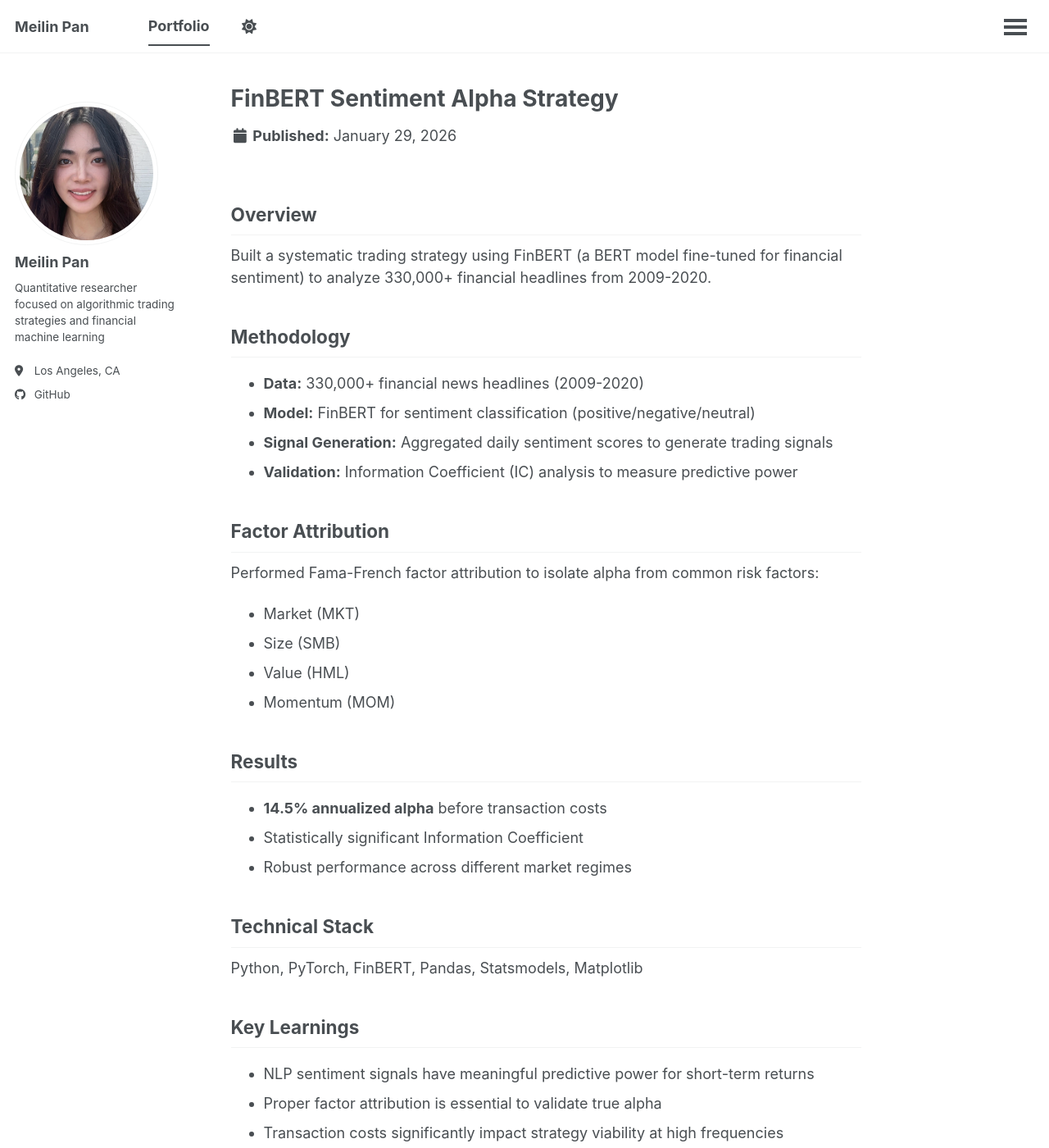
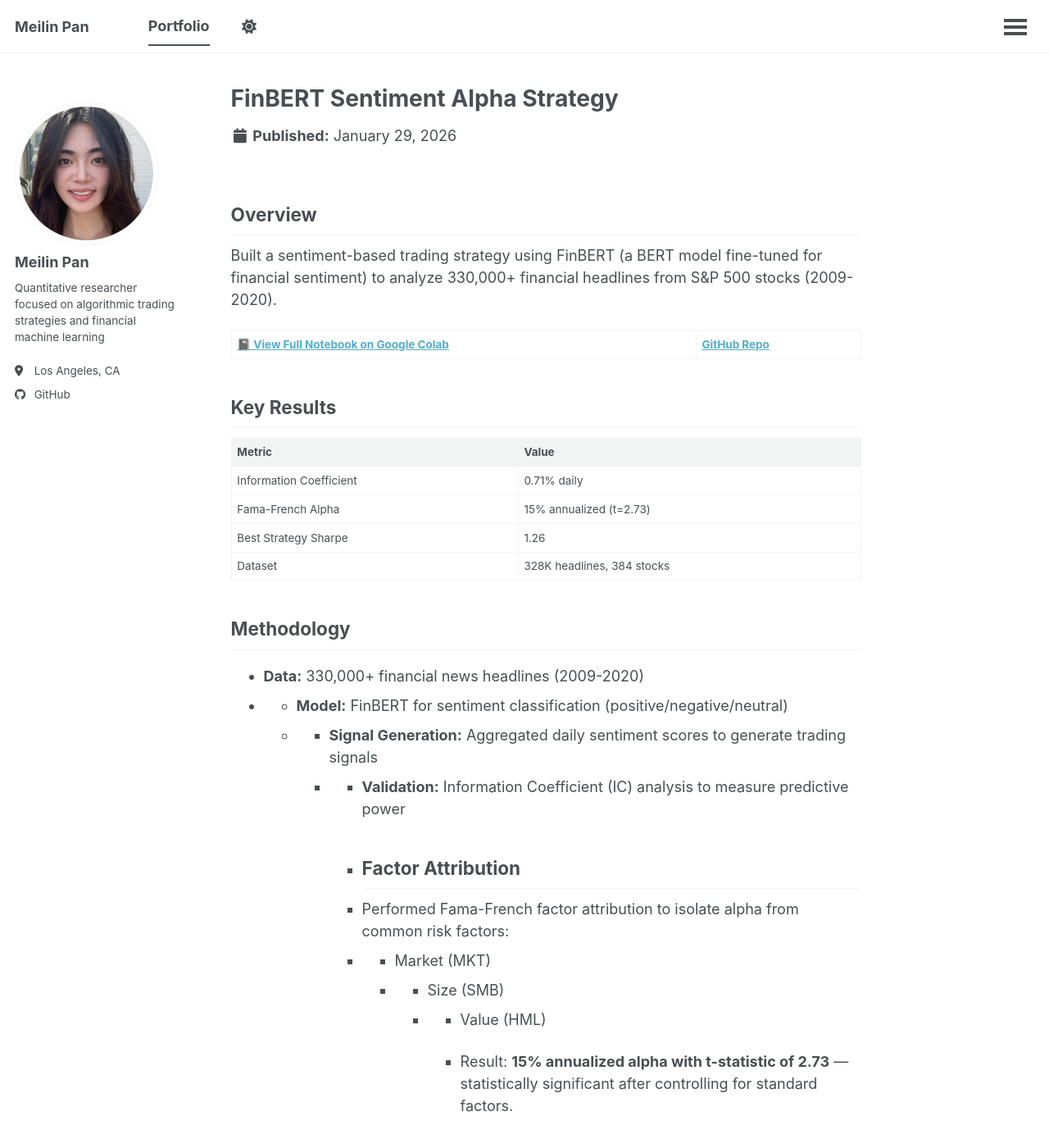
Before and after one commit to MeilinP/MP, a Jekyll site: the page built from _portfolio/sentiment-1-finbert.md, in a window 1280 px wide and 1400 px high. Shown: the whole window at 82% size. Built offline with Jekyll 4.4.1, drawn with Linux system fonts in a browser that asks for light colours; a script that is not in the unit is left out; some of the changed text lies outside the part shown.

Commit message:
Add key metrics and Colab link to FinBERT project

```diff
--- a/_portfolio/sentiment-1-finbert.md
+++ b/_portfolio/sentiment-1-finbert.md
@@ -1,41 +1,52 @@
 ---
 title: "FinBERT Sentiment Alpha Strategy"
-excerpt: "Sentiment-based trading strategy achieving 14.5% annualized alpha using NLP on 330,000+ financial headlines"
+excerpt: "Built sentiment signal achieving **0.71% daily IC**, **15% annualized alpha** (t=2.73), and **Sharpe 1.26** using NLP on 330K+ financial headlines"
 collection: portfolio
 permalink: /portfolio/sentiment-1-finbert/
 ---
 
 ## Overview
 
-Built a systematic trading strategy using FinBERT (a BERT model fine-tuned for financial sentiment) to analyze 330,000+ financial headlines from 2009-2020.
+Built a sentiment-based trading strategy using FinBERT (a BERT model fine-tuned for financial sentiment) to analyze 330,000+ financial headlines from S&P 500 stocks (2009-2020).
+
+**[📓 View Full Notebook on Google Colab](https://colab.research.google.com/drive/1dtA9E8c91v3ZmXNQKlLcIzxOAxW9HL_t)** | **[GitHub Repo](https://github.com/MeilinP/FinBERT_Sentiment_Analysis_on_SP500Constitutes)**
+
+## Key Results
+
+| Metric | Value |
+|--------|-------|
+| Information Coefficient | 0.71% daily |
+| Fama-French Alpha | 15% annualized (t=2.73) |
+| Best Strategy Sharpe | 1.26 |
+| Dataset | 328K headlines, 384 stocks |
 
 ## Methodology
 
 - **Data:** 330,000+ financial news headlines (2009-2020)
-- **Model:** FinBERT for sentiment classification (positive/negative/neutral)
-- **Signal Generation:** Aggregated daily sentiment scores to generate trading signals
-- **Validation:** Information Coefficient (IC) analysis to measure predictive power
+- - **Model:** FinBERT for sentiment classification (positive/negative/neutral)
+  - - **Signal Generation:** Aggregated daily sentiment scores to generate trading signals
+    - - **Validation:** Information Coefficient (IC) analysis to measure predictive power
 
-## Factor Attribution
+      - ## Factor Attribution
 
-Performed Fama-French factor attribution to isolate alpha from common risk factors:
-- Market (MKT)
-- Size (SMB)
-- Value (HML)
-- Momentum (MOM)
+      - Performed Fama-French factor attribution to isolate alpha from common risk factors:
+      - - Market (MKT)
+        - - Size (SMB)
+          - - Value (HML)
 
-## Results
+            - Result: **15% annualized alpha with t-statistic of 2.73** — statistically significant after controlling for standard factors.
 
-- **14.5% annualized alpha** before transaction costs
-- Statistically significant Information Coefficient
-- Robust performance across different market regimes
+            - ## Strategy Optimization
 
-## Technical Stack
+            - Tested multiple configurations to find optimal parameters:
+            - - **Rebalancing frequency:** Daily vs. weekly vs. monthly
+              - - **News volume filters:** Minimum 3, 4, 5, 6+ headlines per stock
 
-Python, PyTorch, FinBERT, Pandas, Statsmodels, Matplotlib
+                - **Finding:** Weekly rebalancing with 5+ news filter produced the best risk-adjusted returns (Sharpe 1.26).
 
-## Key Learnings
+                - ## Tech Stack
 
-- NLP sentiment signals have meaningful predictive power for short-term returns
-- Proper factor attribution is essential to validate true alpha
-- Transaction costs significantly impact strategy viability at high frequencies
+                - - **NLP:** FinBERT (HuggingFace Transformers)
+                  - - **Data:** pandas, numpy, yfinance
+                    - - **Compute:** PyTorch with GPU acceleration (Google Colab T4)
+                      - - **Statistics:** statsmodels for Fama-French regression
```
